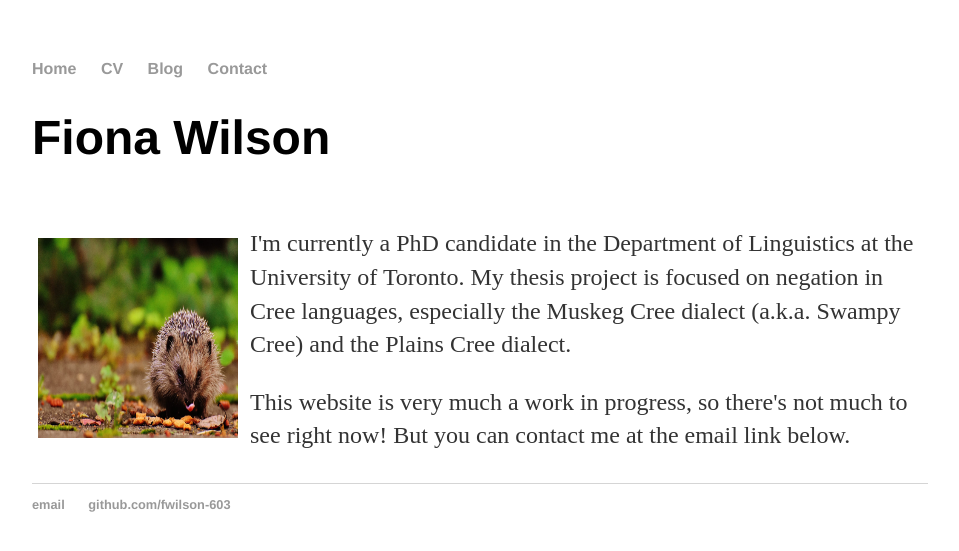
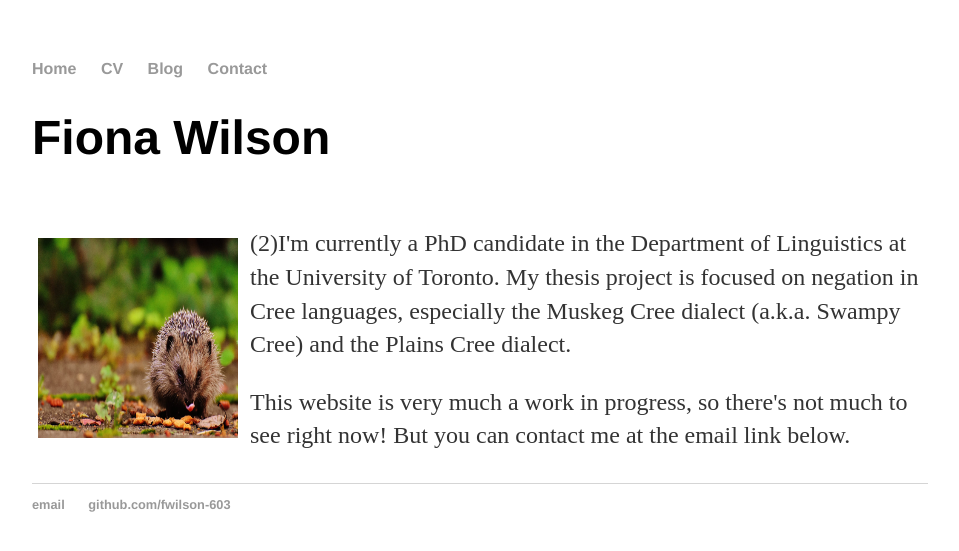
Before and after one commit to fwilson-603/fwilson-603.github.io, a Jekyll site: the page built from index.html, in a window 1280 px wide. Shown: the top 551 px of the page, without its empty margins (160-1119 px from the left). Built offline with Jekyll 4.4.1, drawn with Linux system fonts in a browser that asks for light colours.

Commit message:
Update index.html

```diff
--- a/index.html
+++ b/index.html
@@ -4,7 +4,7 @@
 ---
 <div class="flex-container">
 	<div style="flex-grow:1"><img alt="A Hedgehog" src="assets/hedgehog.jpeg" style="width:200px;height:200px"></div>
-	<div style="flex-grow:4"><p>I'm currently a PhD candidate in the Department of Linguistics at the University of Toronto. My thesis project is focused on negation in Cree
+	<div style="flex-grow:4"><p>(2)I'm currently a PhD candidate in the Department of Linguistics at the University of Toronto. My thesis project is focused on negation in Cree
 		languages, especially the Muskeg Cree dialect (a.k.a. Swampy Cree) and the Plains Cree dialect.</p>
 	<p>This website is very much a work in progress, so there's not much to see right now! But you can contact me at the email link below.</p></div>
 </div><!-- /.flex-container -->
```
